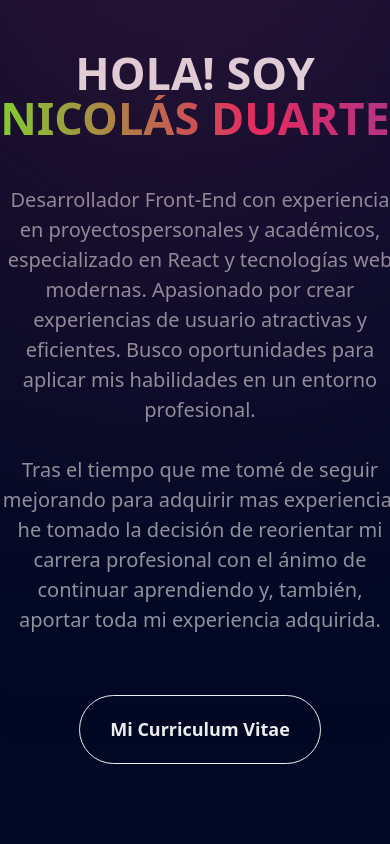
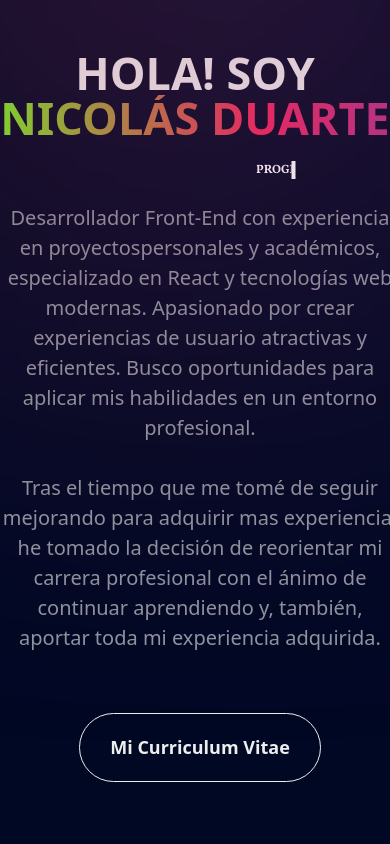
Before and after one commit to Nicollorente/my-portfolio-nicolas-duarte, a React (Vite) app: page / in a window 390 px wide. Shown: the top 844 px of the page. Built offline with nearby package versions, Linux system fonts and the light colour scheme; a web font is replaced by a local one.

Commit message:
Agregado de front en @media

```diff
--- a/src/App.css
+++ b/src/App.css
@@ -105,7 +105,7 @@ li a:hover{
 
 } */
 
-/* .front {
+.front {
     position: absolute;
     top: 76%;
     left: 160px;
@@ -120,7 +120,7 @@ li a:hover{
     font-weight: bold;
     cursor: default;
     animation: typing 6s steps(30) infinite;
-} */
+}
 
 @keyframes typing {
     from {
@@ -473,6 +473,13 @@ animation
     }
 
 /*INICIO*/
+
+#inicio .front{
+position: relative;
+top: 30px;
+left: 100px;
+}
+
 
 #inicio{
     width: 100%;
--- a/src/Components/Inicio.jsx
+++ b/src/Components/Inicio.jsx
@@ -6,8 +6,9 @@ const Inicio = () => {
           <div className="name">
             HOLA! SOY <span>NICOLÁS DUARTE</span>
           </div>
-
-        {/* <div className="front">PROGRAMADOR WEB FRONT END</div> */}
+          <div className="content-front">
+        <div className="front">PROGRAMADOR WEB FRONT END</div>
+        </div>
         <br />
         <br />
         <div className="des">
```
